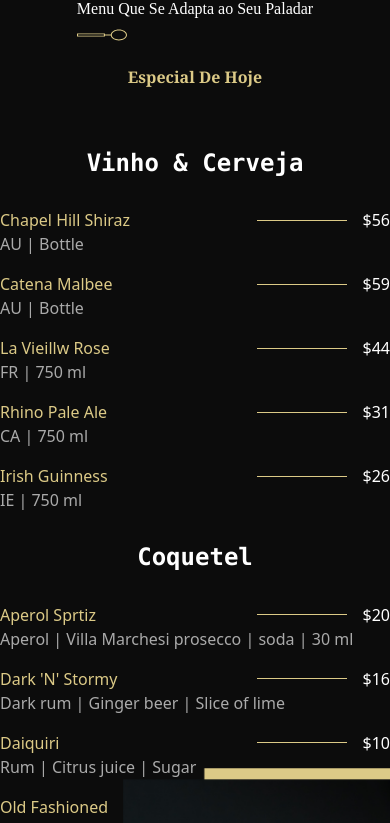
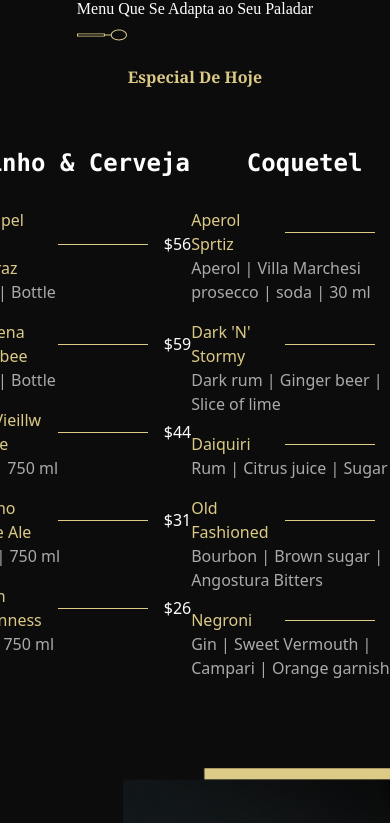
Before and after one commit to AndressaSales/restaurant, a React (Vite) app: page / in a window 390 px wide. Shown: the part 2158-2981 px from the top of the page. Built offline with nearby package versions, Linux system fonts and the light colour scheme; a web font is replaced by a local one.

Commit message:
atualizando a page menu

```diff
--- a/src/pages/specialMenu/Menu.jsx
+++ b/src/pages/specialMenu/Menu.jsx
@@ -11,7 +11,7 @@ const Menu = () => {
         <SubHeading title='Menu Que Se Adapta ao Seu Paladar' />
         <h1 className='text-golden font-serif font-bold lg:text-[64px] md:text-[64px] leading-[0.04em] capitalize pt-5 sm:text-5xl'>Especial de Hoje</h1>
       </div>
-      <div className='w-full flex lg:items-start md:items-start sm:items-center justify-center lg:flex-row md:flex-row text-white flex-col ' style={{margin: '2rem 0'}}>
+      <div className='w-full flex lg:items-start md:items-start sm:items-center justify-center lg:flex-row md:flex-row text-white flex-row ' style={{margin: '2rem 0'}}>
         <div>
           <p className='text-white font-mono text-2xl text-center font-semibold leading-[58.5px]'>Vinho & Cerveja</p>
           <div className='sm:m-3'>
```
